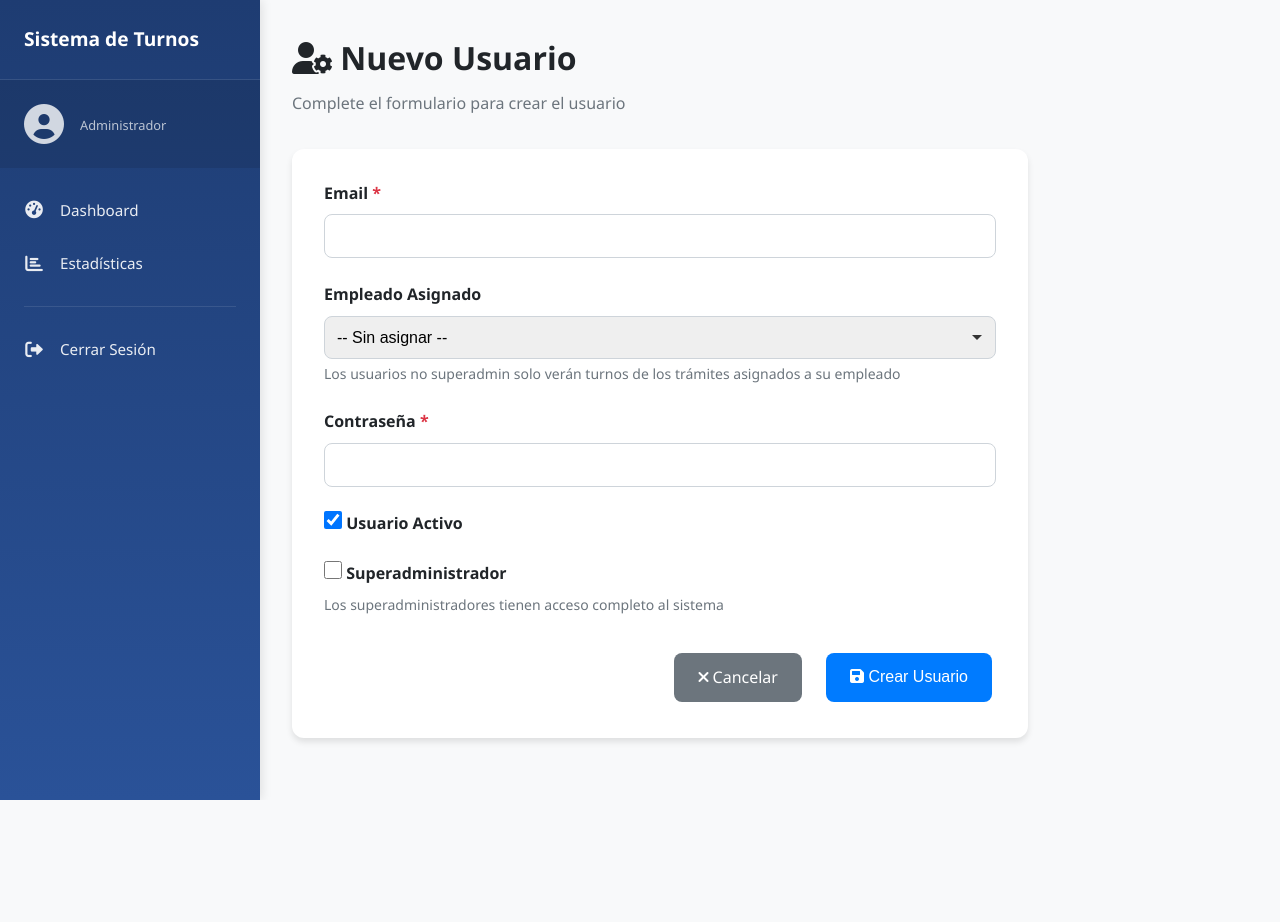
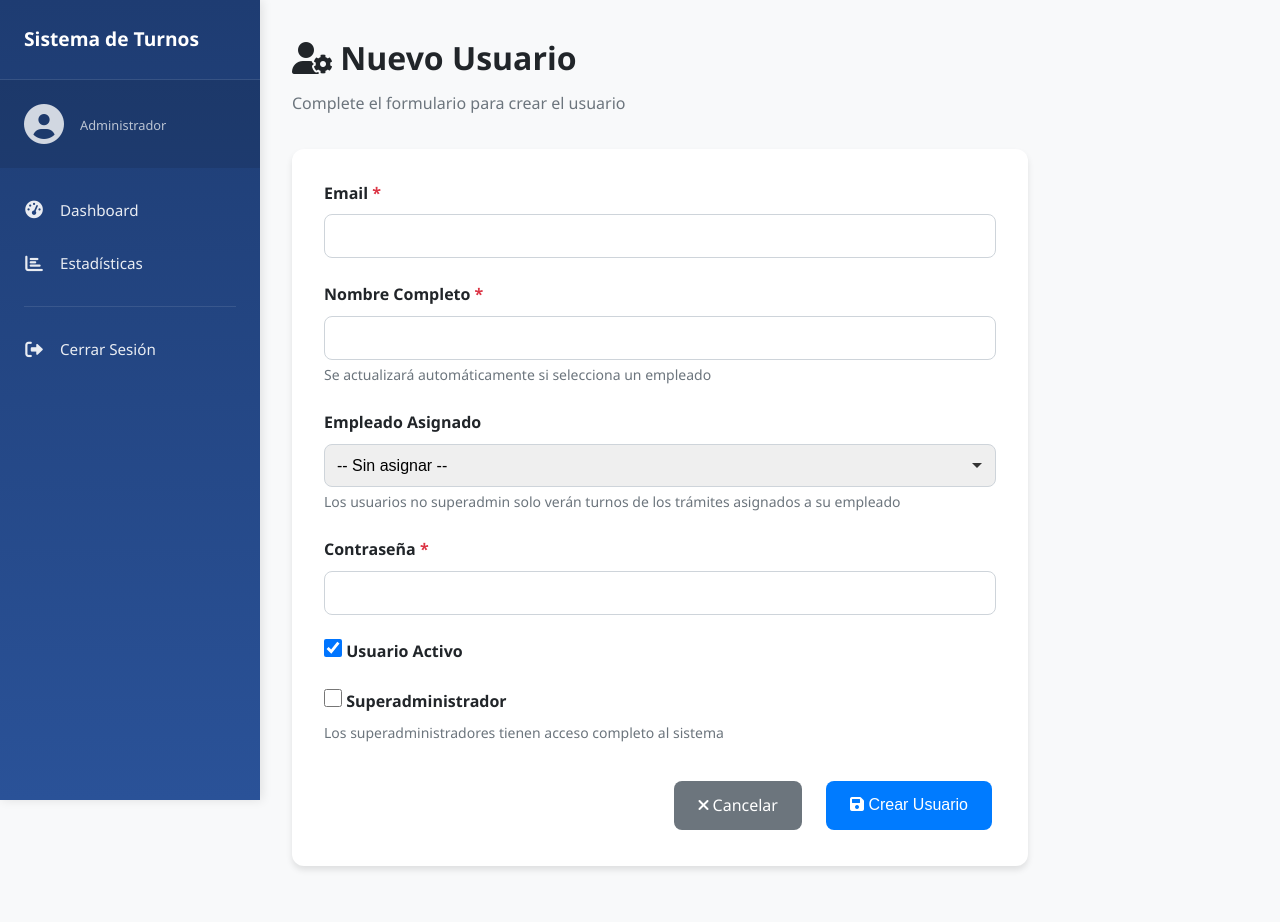
Before and after one commit to afosoriobyp/sistema-turno, a Flask app: template app/templates/admin/usuario_form.html in a window 1280 px wide. Before the commit the page ends 800 px from the top, so only its background shows below. Run offline with Flask 3, Linux system fonts and the light colour scheme; the template is opened without the code that fills it: values that come from a table or form of the project are taken from there, others are empty.

Commit message:
Fix: Mostrar campo nombre en formulario de usuario

```diff
--- a/app/templates/admin/usuario_form.html
+++ b/app/templates/admin/usuario_form.html
@@ -41,12 +41,17 @@
                                required>
                     </div>
 
-                    <div class="form-group" style="display: none;">
-                        <input type="hidden"
+                    <div class="form-group">
+                        <label for="nombre">Nombre Completo <span class="required">*</span></label>
+                        <input type="text"
                                id="nombre"
                                name="nombre"
                                class="form-control"
-                               value="{{ usuario.nombre if usuario else '' }}">
+                               value="{{ usuario.nombre if usuario else '' }}"
+                               required>
+                        <small class="form-text">
+                            Se actualizará automáticamente si selecciona un empleado
+                        </small>
                     </div>
 
                     <div class="form-group" id="empleado_field" style="display: {{ 'none' if usuario and usuario.es_superadmin else 'block' }};">
```
